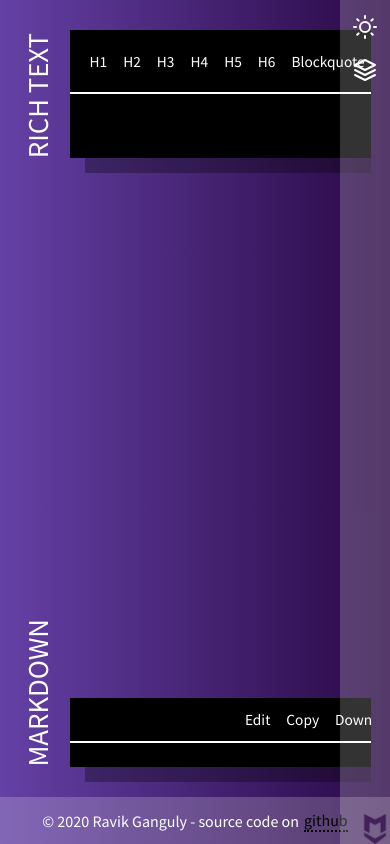
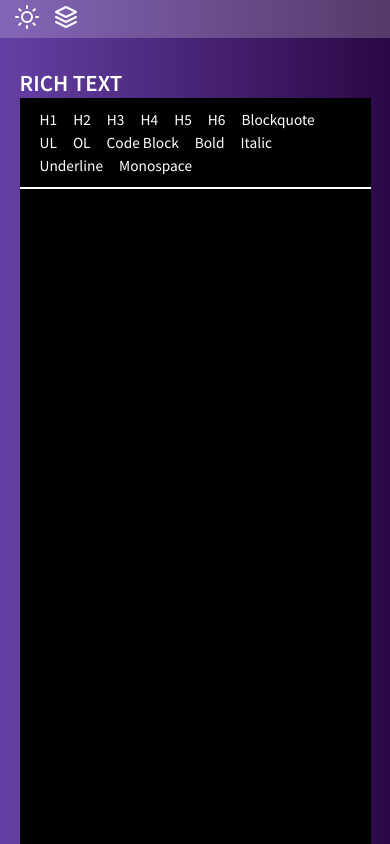
Before and after one commit to g-ravity/markdown-previewer, a React (Create React App) app: page / in a window 390 px wide. Shown: the top 844 px of the page. Built offline with nearby package versions, Linux system fonts and the light colour scheme.

Commit message:
feat: added responsive styles for smaller screen sizes

```diff
--- a/src/components/App.tsx
+++ b/src/components/App.tsx
@@ -69,6 +69,25 @@ const App = () => {
         }
       ]}
     >
+      <div
+        className={btnContainer}
+        css={[styles.btnContainer, { backgroundColor: theme.fadedText, color: theme.text }]}
+      >
+        <IconButton
+          icon={isDark(mode) ? Sun : Moon}
+          onClick={() =>
+            setTheme({
+              mode: isDark(mode) ? "light" : "dark",
+              palette: isDark(mode) ? lightPalette[0] : darkPalette[0]
+            })
+          }
+          color={theme.text}
+          title="Mode"
+        />
+
+        <IconButton icon={Layers} onClick={() => slideAnime("in")} color={theme.text} title="Palette" />
+      </div>
+
       <div css={styles.container}>
         <Box text="RICH TEXT">
           <React.Fragment>
@@ -95,25 +114,6 @@ const App = () => {
         >
           github
         </a>
-      </div>
-
-      <div
-        className={btnContainer}
-        css={[styles.btnContainer, { backgroundColor: theme.fadedText, color: theme.text }]}
-      >
-        <IconButton
-          icon={isDark(mode) ? Sun : Moon}
-          onClick={() =>
-            setTheme({
-              mode: isDark(mode) ? "light" : "dark",
-              palette: isDark(mode) ? lightPalette[0] : darkPalette[0]
-            })
-          }
-          color={theme.text}
-          title="Mode"
-        />
-
-        <IconButton icon={Layers} onClick={() => slideAnime("in")} color={theme.text} title="Palette" />
       </div>
 
       <img src={`/logo512${isDark(mode) ? "" : "-light"}.png`} alt="Markdown Logo" css={styles.logo} />
@@ -171,9 +171,8 @@ const App = () => {
 const styles = {
   body: css({
     width: "100%",
-    height: "100vh",
     position: "relative",
-    overflow: "hidden",
+    overflowX: "hidden",
     display: "flex",
     flexDirection: "column",
 
@@ -193,6 +192,11 @@ const styles = {
       ":focus": {
         outline: 0
       }
+    },
+
+    "@media only screen and (min-width: 1024px)": {
+      overflow: "hidden",
+      height: "100vh"
     }
   }),
 
@@ -203,23 +207,25 @@ const styles = {
     width: "90%",
     margin: "0 auto",
     padding: "30px 0",
-    height: "100%",
     boxSizing: "border-box",
-    overflow: "hidden",
+    overflowX: "hidden",
 
     "@media only screen and (min-width: 1024px)": {
-      flexDirection: "row"
+      flexDirection: "row",
+      overflow: "hidden",
+      height: "100%"
     }
   }),
 
   logo: css({
-    width: "30px",
     position: "absolute",
     right: 0,
     bottom: 0,
+    display: "none",
 
     "@media only screen and (min-width: 1024px)": {
-      width: "50px"
+      width: "50px",
+      display: "inline"
     }
   }),
 
@@ -239,17 +245,27 @@ const styles = {
   }),
 
   btnContainer: css({
-    position: "fixed",
-    top: "0",
-    height: "100%",
     display: "flex",
-    flexDirection: "column",
     justifyContent: "flex-start",
-    padding: "15px 0",
-    width: "50px",
+    padding: "5px 0",
+    width: "100%",
 
     button: {
-      marginBottom: "15px"
+      marginLeft: "15px"
+    },
+
+    "@media only screen and (min-width: 1024px)": {
+      width: "50px",
+      padding: "15px 0",
+      flexDirection: "column",
+      height: "100%",
+      position: "fixed",
+      top: "0",
+
+      button: {
+        marginBottom: "15px",
+        marginLeft: 0
+      }
     }
   }),
 
@@ -287,9 +303,14 @@ const styles = {
 
   cancelFilter: css({
     position: "absolute",
-    left: "50%",
-    top: "50%",
-    transform: "translate(-50%, -50%)"
+    bottom: 0,
+
+    "@media only screen and (min-width: 1024px)": {
+      left: "50%",
+      top: "50%",
+      transform: "translate(-50%, -50%)",
+      bottom: "unset"
+    }
   })
 };
 
--- a/src/components/Box.tsx
+++ b/src/components/Box.tsx
@@ -25,8 +25,8 @@ const Box = (props: BoxProps) => {
     <div css={[styles.box, { backgroundColor: theme.background, boxShadow: `15px 15px 0 ${theme.fadedBackground}` }]}>
       <div
         css={[
-          styles.btnContainer,
-          { justifyContent: text === "MARKDOWN" ? "flex-end" : "", borderBottom: `2px solid ${theme.text}` }
+          { justifyContent: text === "MARKDOWN" ? "flex-end" : "flex-start", borderBottom: `2px solid ${theme.text}` },
+          styles.btnContainer
         ]}
       >
         {children[0]}
@@ -47,9 +47,16 @@ const styles = {
     position: "relative",
     fontSize: "1.2em",
     width: "100%",
-    margin: "0 50px",
+    height: "100vh",
+    margin: "30px 0",
     display: "flex",
-    flexDirection: "column"
+    flexDirection: "column",
+
+    "@media only screen and (min-width: 1024px)": {
+      width: "50%",
+      height: "auto",
+      margin: "0 50px"
+    }
   }),
 
   btnContainer: css({
@@ -57,16 +64,30 @@ const styles = {
     alignItems: "center",
     padding: "10px 20px",
     fontSize: "0.8em",
-    userSelect: "none"
+    userSelect: "none",
+    flexWrap: "wrap"
   }),
 
   sidebar: css({
     position: "absolute",
-    bottom: "0px",
-    left: "-50px",
-    transform: "rotateZ(180deg)",
-    writingMode: "vertical-lr",
-    fontSize: "1.5em"
+    top: "-30px",
+    left: "0px",
+    fontSize: "1.2em",
+    fontWeight: 700,
+
+    "@media only screen and (min-width: 768px)": {
+      fontSize: "1.5em",
+      top: "-35px"
+    },
+
+    "@media only screen and (min-width: 1024px)": {
+      bottom: "0px",
+      left: "-50px",
+      transform: "rotateZ(180deg)",
+      writingMode: "vertical-lr",
+      top: "unset",
+      fontWeight: 400
+    }
   })
 };
 
```
